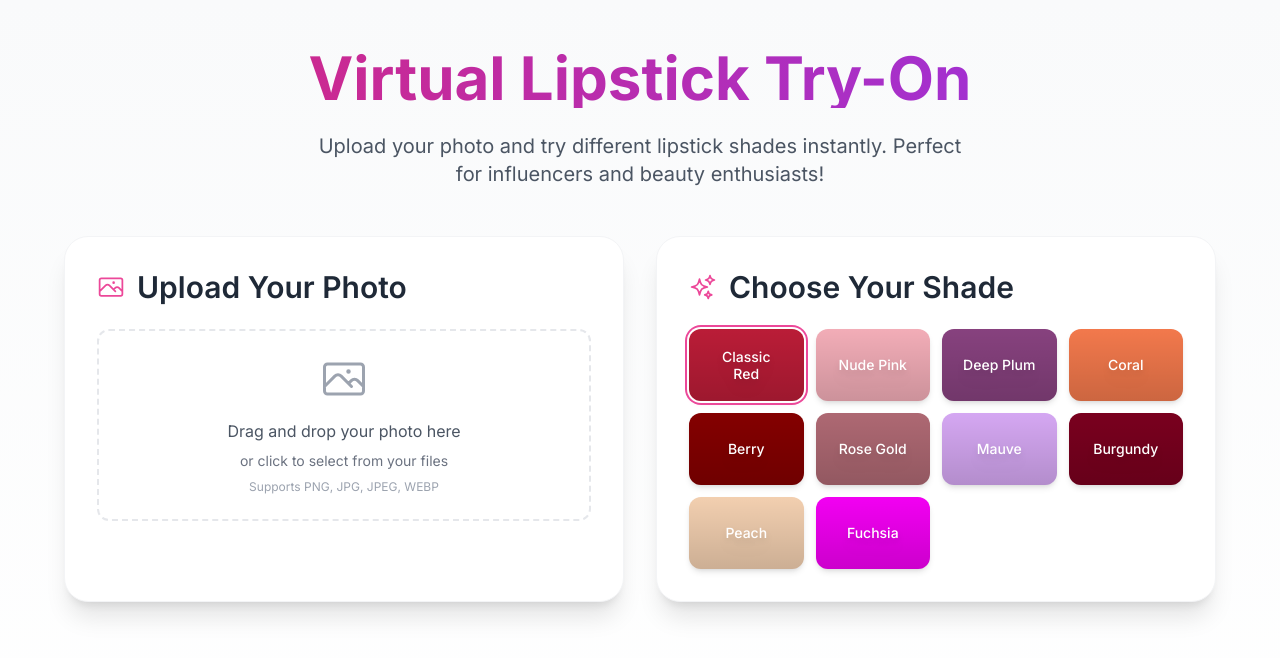
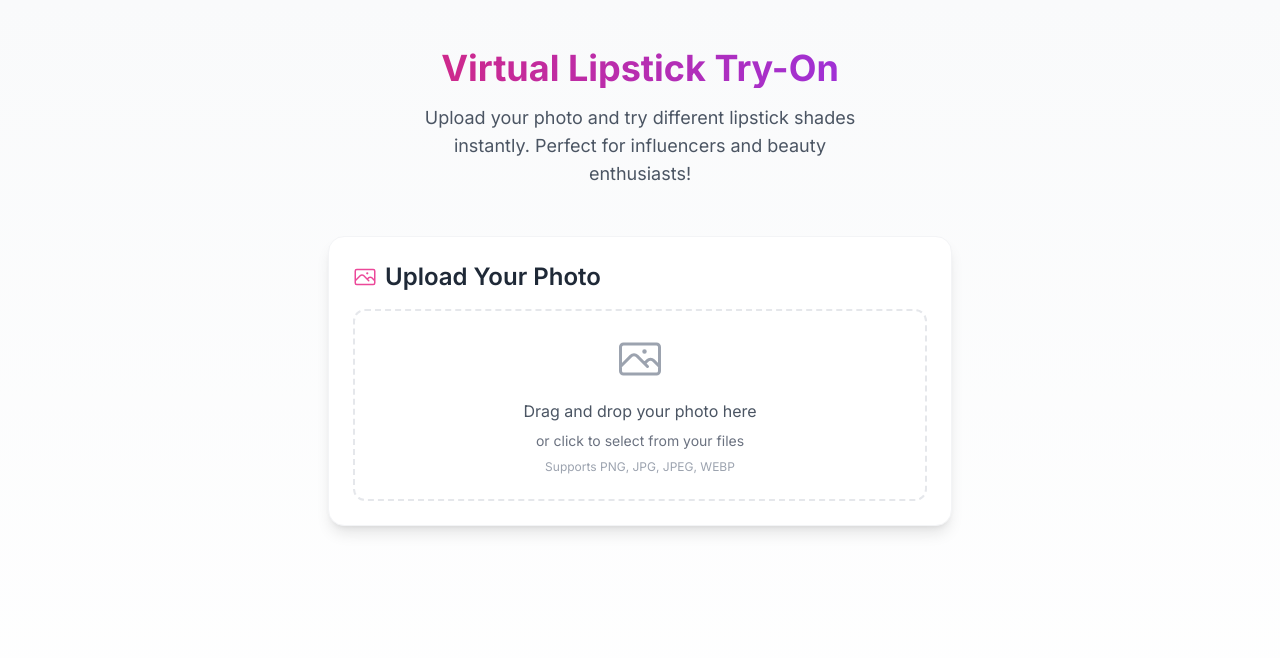
Before and after one commit to Param-Harrison/lipstick, a Next.js app: page / in a window 1280 px wide. Shown: the top 658 px of the page. Built offline with nearby package versions, Linux system fonts and the light colour scheme.

Commit message:
lipstick colors added

```diff
--- a/src/app/page.tsx
+++ b/src/app/page.tsx
@@ -8,16 +8,42 @@ import ColorPicker from '@/components/ColorPicker';
 import LipstickPreview from '@/components/LipstickPreview';
 
 const lipstickColors = [
-  { name: 'Classic Red', hex: '#C41E3A' },
-  { name: 'Nude Pink', hex: '#FFB6C1' },
-  { name: 'Deep Plum', hex: '#8E4585' },
-  { name: 'Coral', hex: '#FF7F50' },
-  { name: 'Berry', hex: '#8B0000' },
-  { name: 'Rose Gold', hex: '#B76E79' },
-  { name: 'Mauve', hex: '#E0B0FF' },
-  { name: 'Burgundy', hex: '#800020' },
-  { name: 'Peach', hex: '#FFDAB9' },
-  { name: 'Fuchsia', hex: '#FF00FF' },
+  // Core classic and timeless shades
+  { name: 'Classic Red', hex: '#C41E3A' }, // Vibrant, universally flattering red[](https://www.glamour.com/story/most-popular-lipstick-colors-review)[](https://www.simplynam.com/blogs/simplynam/lipstick-colour-trends-guide-7-types-of-lipstick-shades-every-girl-needs)
+  { name: 'Nude Pink', hex: '#FFB6C1' }, // Soft, subtle pink-nude[](https://www.southernliving.com/classic-lipstick-shades-8678202)
+  { name: 'Deep Plum', hex: '#8E4585' }, // Rich, vampy purple[](https://www.purewow.com/beauty/top-lipstick-color-trend)
+  { name: 'Coral', hex: '#FF7F50' }, // Bright, summery orange-pink[](https://www.southernliving.com/classic-lipstick-shades-8678202)
+  { name: 'Berry', hex: '#8B0000' }, // Deep, wine-like red[](https://www.lorealparisusa.com/beauty-magazine/makeup/lip-makeup/best-lipstick-colors-finishes-trends-consumer-survey)
+  { name: 'Rose Gold', hex: '#B76E79' }, // Metallic, trendy pink[](https://www.purewow.com/beauty/top-lipstick-color-trend)
+  { name: 'Mauve', hex: '#E0B0FF' }, // Soft, lilac-toned purple[](https://www.purewow.com/beauty/top-lipstick-color-trend)[](https://reads.alibaba.com/4-must-know-lip-color-trends/)
+  { name: 'Burgundy', hex: '#800020' }, // Deep, elegant red[](https://www.purewow.com/beauty/top-lipstick-color-trend)
+  { name: 'Peach', hex: '#FFDAB9' }, // Warm, light coral[](https://reads.alibaba.com/6-trending-lipstick-shades-women-will-love/)[](https://www.simplynam.com/blogs/simplynam/lipstick-colour-trends-guide-7-types-of-lipstick-shades-every-girl-needs)
+  { name: 'Fuchsia', hex: '#FF00FF' }, // Vivid, hot pink[](https://www.purewow.com/beauty/top-lipstick-color-trend)
+
+  // Additional trending shades for 2023-2025
+  { name: 'Rosy Brown', hex: '#BC8F8F' }, // Cool-toned brown-pink, versatile[](https://www.today.com/shop/best-lipsticks-t224047)
+  { name: 'Black Honey', hex: '#4A2C2A' }, // Sheer, raisin-tinted plum[](https://www.glamour.com/story/most-popular-lipstick-colors-review)[](https://www.allure.com/story/best-of-beauty-lips-winners-2023)[](https://www.allure.com/gallery/best-lipstick-for-mature-skin)
+  { name: 'Dusty Pink', hex: '#DCAE96' }, // Subtle, elegant pink for daily wear[](https://reads.alibaba.com/4-must-know-lip-color-trends/)
+  { name: 'Mocha', hex: '#8A624A' }, // Rich, warm brown[](https://reads.alibaba.com/4-must-know-lip-color-trends/)
+  { name: 'Warm Brown', hex: '#6F4E37' }, // Earthy, '90s-inspired brown[](https://www.thecut.com/article/lipstick-colors.html)[](https://www.stylecraze.com/articles/must-have-lipstick-shades/)
+  { name: 'Brick Red', hex: '#8C2F1B' }, // Rust-toned red, autumnal vibe[](https://www.lorealparisusa.com/beauty-magazine/makeup/lip-makeup/best-lipstick-colors-finishes-trends-consumer-survey)
+  { name: 'Baby Pink', hex: '#F4C2C2' }, // Cool-toned, Y2K-inspired pink[](https://stylecaster.com/lists/lip-trends-2025/)
+  { name: 'Metallic Mauve', hex: '#A47C9B' }, // Shimmery, ethereal mauve[](https://www.styleatacertainage.com/beauty/autumn-glam-6-lip-trends-for-fall-2023-makeup-for-women-over-40-lipstick-trends-how-to/)
+  { name: 'Nostalgic Pink', hex: '#FF9999' }, // Floral, botanical-inspired pink[](https://reads.alibaba.com/6-trending-lipstick-shades-women-will-love/)
+  { name: 'Fiery Peach', hex: '#FF9966' }, // Spicy, vibrant peach[](https://reads.alibaba.com/6-trending-lipstick-shades-women-will-love/)
+  { name: 'Chocolate Raspberry', hex: '#5C4033' }, // Nostalgic brown-red[](https://www.thecut.com/article/lipstick-colors.html)
+  { name: 'Pearly White', hex: '#F5F6F5' }, // Iridescent, Y2K-inspired shimmer[](https://stylecaster.com/lists/lip-trends-2025/)
+  { name: 'Frosty Lilac', hex: '#D8BFD8' }, // Cool, multidimensional frosty shade[](https://reads.alibaba.com/6-trending-lipstick-shades-women-will-love/)
+  { name: 'True Cherry Red', hex: '#D2122E' }, // Bright, classic cherry red[](https://www.lorealparisusa.com/beauty-magazine/makeup/lip-makeup/best-lipstick-colors-finishes-trends-consumer-survey)
+  { name: 'Plum Red', hex: '#6B1C2D' }, // Deep, plummy red[](https://www.lorealparisusa.com/beauty-magazine/makeup/lip-makeup/best-lipstick-colors-finishes-trends-consumer-survey)
+  { name: 'Orange Red', hex: '#E34234' }, // Warm, orange-based red[](https://www.lorealparisusa.com/beauty-magazine/makeup/lip-makeup/best-lipstick-colors-finishes-trends-consumer-survey)
+  { name: 'Savvy Sienna', hex: '#A0522D' }, // Warm, '90s-inspired sienna[](https://www.styleatacertainage.com/beauty/autumn-glam-6-lip-trends-for-fall-2023-makeup-for-women-over-40-lipstick-trends-how-to/)
+  { name: 'Deep Violet', hex: '#4B0082' }, // Bold, unconventional purple[](https://www.lorealparisusa.com/beauty-magazine/makeup/lip-makeup/best-lipstick-colors-finishes-trends-consumer-survey)
+  { name: 'Black', hex: '#000000' }, // Dramatic, subculture-inspired[](https://www.harpersbazaar.com/beauty/makeup/a44040126/weird-girl-colorful-lipstick-trend/)
+  { name: 'Blue', hex: '#0000FF' }, // Experimental, avant-garde shade[](https://www.harpersbazaar.com/beauty/makeup/a44040126/weird-girl-colorful-lipstick-trend/)[](https://www.cosmexshow.com/en-gb/blog/hottest-lip-color-trends-2023-2024.html)
+  { name: 'Gray', hex: '#808080' }, // Unconventional, modern chic[](https://www.harpersbazaar.com/beauty/makeup/a44040126/weird-girl-colorful-lipstick-trend/)
+  { name: 'Yellow', hex: '#FFFF00' }, // Bold, creative accent[](https://www.harpersbazaar.com/beauty/makeup/a44040126/weird-girl-colorful-lipstick-trend/)
+  { name: 'Green', hex: '#008000' } // Vibrant, experimental shade[](https://www.lorealparisusa.com/beauty-magazine/makeup/lip-makeup/best-lipstick-colors-finishes-trends-consumer-survey)
 ];
 
 export default function Home() {
@@ -27,70 +53,66 @@ export default function Home() {
 
   return (
     <main className="min-h-screen w-full bg-gradient-to-b from-gray-50 to-white">
-      <div className="max-w-7xl mx-auto px-4 sm:px-6 lg:px-8 py-12">
+      <div className="max-w-2xl mx-auto px-4 sm:px-6 py-8 sm:py-12">
         <motion.div
           initial={{ opacity: 0, y: 20 }}
           animate={{ opacity: 1, y: 0 }}
-          className="text-center mb-12"
+          className="text-center mb-8 sm:mb-12"
         >
-          <h1 className="text-4xl sm:text-5xl md:text-6xl font-bold bg-gradient-to-r from-pink-600 to-purple-600 text-transparent bg-clip-text mb-6">
+          <h1 className="text-3xl sm:text-4xl font-bold bg-gradient-to-r from-pink-600 to-purple-600 text-transparent bg-clip-text mb-4">
             Virtual Lipstick Try-On
           </h1>
-          <p className="text-lg sm:text-xl text-gray-600 max-w-2xl mx-auto leading-relaxed">
+          <p className="text-base sm:text-lg text-gray-600 max-w-md mx-auto leading-relaxed">
             Upload your photo and try different lipstick shades instantly. Perfect for influencers and beauty enthusiasts!
           </p>
         </motion.div>
 
-        <div className="grid grid-cols-1 lg:grid-cols-2 gap-8 max-w-6xl mx-auto">
+        <div className="space-y-6">
           <motion.div
             initial={{ opacity: 0, y: 10 }}
             animate={{ opacity: 1, y: 0 }}
-            className="bg-white rounded-3xl shadow-xl p-6 sm:p-8 hover:shadow-2xl transition-all duration-300 border border-gray-100 flex flex-col"
+            className="bg-white rounded-2xl shadow-lg p-5 sm:p-6 hover:shadow-xl transition-all duration-300 border border-gray-100"
           >
-            <h2 className="text-2xl sm:text-3xl font-semibold mb-6 flex items-center gap-3 text-gray-800">
-              <PhotoIcon className="w-7 h-7 text-pink-500" />
+            <h2 className="text-xl sm:text-2xl font-semibold mb-4 flex items-center gap-2 text-gray-800">
+              <PhotoIcon className="w-6 h-6 text-pink-500" />
               Upload Your Photo
             </h2>
-            <div className="flex-1">
             <ImageUploader onImageSelect={setSelectedImage} />
-            </div>
           </motion.div>
 
+          {selectedImage && (
             <motion.div
               initial={{ opacity: 0, y: 10 }}
               animate={{ opacity: 1, y: 0 }}
-            className="bg-white rounded-3xl shadow-xl p-6 sm:p-8 hover:shadow-2xl transition-all duration-300 border border-gray-100 flex flex-col"
+              className="bg-white rounded-2xl shadow-lg p-5 sm:p-6 hover:shadow-xl transition-all duration-300 border border-gray-100"
             >
-            <h2 className="text-2xl sm:text-3xl font-semibold mb-6 flex items-center gap-3 text-gray-800">
-              <SparklesIcon className="w-7 h-7 text-pink-500" />
+              <h2 className="text-xl sm:text-2xl font-semibold mb-4 flex items-center gap-2 text-gray-800">
+                <SparklesIcon className="w-6 h-6 text-pink-500" />
                 Choose Your Shade
               </h2>
-            <div className="flex-1">
               <ColorPicker
                 colors={lipstickColors}
                 selectedColor={selectedColor}
                 onColorSelect={setSelectedColor}
               />
-            </div>
             </motion.div>
-        </div>
+          )}
 
           {selectedImage && (
             <motion.div
               initial={{ opacity: 0, y: 20 }}
               animate={{ opacity: 1, y: 0 }}
-            className="mt-12 w-full flex justify-center"
+              className="w-full"
             >
-            <div className="w-full max-w-4xl">
               <LipstickPreview
                 image={selectedImage}
                 color={selectedColor}
                 isProcessing={isProcessing}
                 setIsProcessing={setIsProcessing}
               />
-            </div>
             </motion.div>
           )}
+        </div>
       </div>
     </main>
   );
--- a/src/components/ColorPicker.tsx
+++ b/src/components/ColorPicker.tsx
@@ -1,6 +1,7 @@
 'use client';
 
-import { motion } from 'framer-motion';
+import { motion, AnimatePresence } from 'framer-motion';
+import { useState, useRef, useEffect } from 'react';
 
 interface Color {
   name: string;
@@ -14,23 +15,78 @@ interface ColorPickerProps {
 }
 
 export default function ColorPicker({ colors, selectedColor, onColorSelect }: ColorPickerProps) {
+  const [isExpanded, setIsExpanded] = useState(false);
+  const containerRef = useRef<HTMLDivElement>(null);
+
+  // Close expanded view when clicking outside
+  useEffect(() => {
+    const handleClickOutside = (event: MouseEvent) => {
+      if (containerRef.current && !containerRef.current.contains(event.target as Node)) {
+        setIsExpanded(false);
+      }
+    };
+
+    document.addEventListener('mousedown', handleClickOutside);
+    return () => document.removeEventListener('mousedown', handleClickOutside);
+  }, []);
+
   return (
-    <div className="h-full">
-      <div className="grid grid-cols-2 sm:grid-cols-3 md:grid-cols-4 gap-3">
+    <div ref={containerRef} className="relative">
+      {/* Selected Color Preview */}
+      <motion.button
+        whileHover={{ scale: 1.02 }}
+        whileTap={{ scale: 0.98 }}
+        onClick={() => setIsExpanded(!isExpanded)}
+        className="w-full rounded-xl p-4 transition-all flex items-center justify-between bg-white shadow-md hover:shadow-lg border border-gray-100"
+      >
+        <div className="flex items-center gap-3">
+          <div
+            className="w-12 h-12 rounded-lg shadow-inner"
+            style={{ backgroundColor: selectedColor.hex }}
+          />
+          <div className="text-left">
+            <h3 className="font-medium text-gray-900">{selectedColor.name}</h3>
+            <p className="text-sm text-gray-500">Tap to change shade</p>
+          </div>
+        </div>
+        <motion.div
+          animate={{ rotate: isExpanded ? 180 : 0 }}
+          className="text-gray-400"
+        >
+          <svg xmlns="http://www.w3.org/2000/svg" className="h-6 w-6" fill="none" viewBox="0 0 24 24" stroke="currentColor">
+            <path strokeLinecap="round" strokeLinejoin="round" strokeWidth={2} d="M19 9l-7 7-7-7" />
+          </svg>
+        </motion.div>
+      </motion.button>
+
+      {/* Color Grid */}
+      <AnimatePresence>
+        {isExpanded && (
+          <motion.div
+            initial={{ opacity: 0, height: 0 }}
+            animate={{ opacity: 1, height: 'auto' }}
+            exit={{ opacity: 0, height: 0 }}
+            transition={{ duration: 0.2 }}
+            className="absolute z-10 w-full mt-2 bg-white rounded-xl shadow-xl border border-gray-100 overflow-hidden"
+          >
+            <div className="p-3 grid grid-cols-2 sm:grid-cols-3 gap-2 max-h-[300px] overflow-y-auto">
               {colors.map((color) => (
                 <motion.button
                   key={color.hex}
                   whileHover={{ scale: 1.02 }}
                   whileTap={{ scale: 0.98 }}
-            className={`relative rounded-xl p-3 transition-all flex flex-col items-center justify-center min-h-[72px] shadow-md
+                  className={`relative rounded-lg p-2 transition-all flex flex-col items-center justify-center min-h-[64px]
                     ${selectedColor.hex === color.hex
                       ? 'ring-2 ring-pink-500 ring-offset-2 shadow-pink-100'
                       : 'hover:ring-2 hover:ring-pink-300 hover:ring-offset-2'}
                   `}
-            onClick={() => onColorSelect(color)}
+                  onClick={() => {
+                    onColorSelect(color);
+                    setIsExpanded(false);
+                  }}
                   style={{ backgroundColor: color.hex }}
                 >
-            <div className="absolute inset-0 bg-gradient-to-b from-black/5 to-black/20 rounded-xl" />
+                  <div className="absolute inset-0 bg-gradient-to-b from-black/5 to-black/20 rounded-lg" />
                   <span className="relative text-white font-medium drop-shadow-lg text-sm px-2 py-1 text-center flex flex-col items-center justify-center leading-tight">
                     {color.name.split(' ').slice(0, 2).join(' ')}
                     {color.name.split(' ').length > 2 && (
@@ -42,6 +98,9 @@ export default function ColorPicker({ colors, selectedColor, onColorSelect }: Co
                 </motion.button>
               ))}
             </div>
+          </motion.div>
+        )}
+      </AnimatePresence>
     </div>
   );
 }
```
Lines whose indentation alone changed are shown as unchanged.
